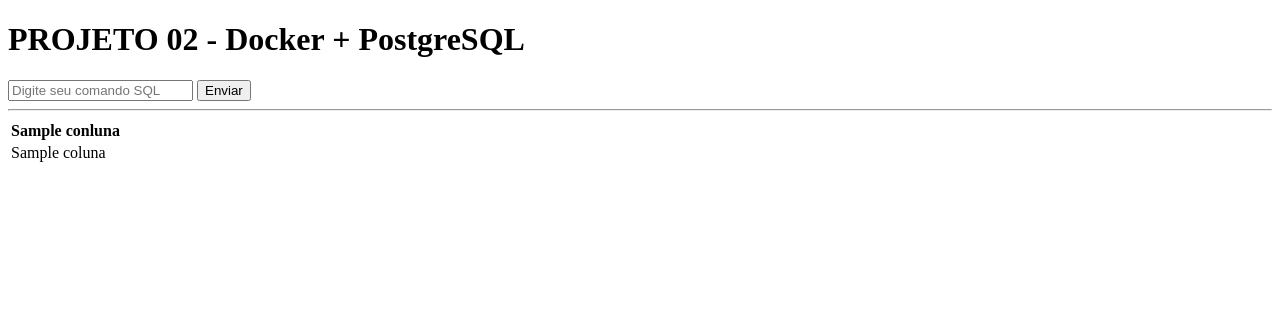
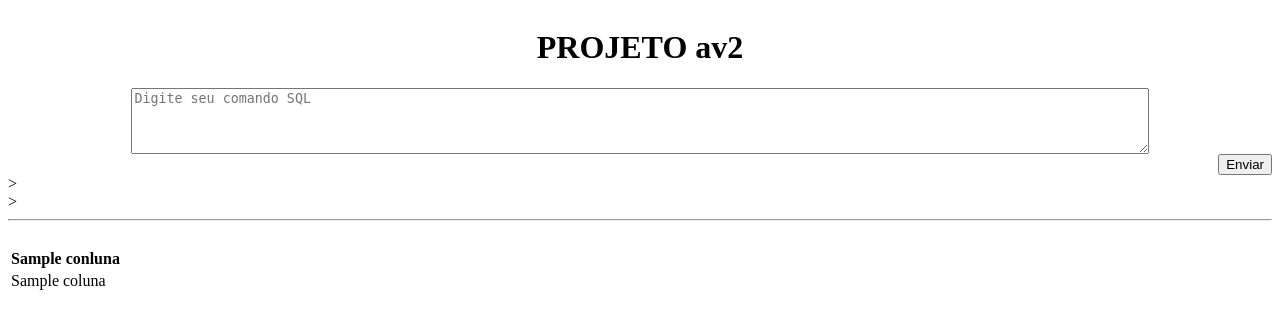
Before and after one commit to Rolyson/tic-server-av2, a Flask app: template app/templates/index.html in a window 1280 px wide. Shown: the top 329 px of the page. Run offline with Flask 3, Linux system fonts and the light colour scheme; the template is opened without the code that fills it: most values are stand-ins (such as "Sample title", 1, 10 or a date in 2020); some libraries are stand-ins or nearby versions.

Commit message:
iniciando o css

```diff
--- a/app/static/css/styles.css
+++ b/app/static/css/styles.css
@@ -1 +1,14 @@
-/** OBJETIVO OPTATIVO: criar estilos para a página.
+.d-felx{
+    display: flex;
+}
+
+.w-100{
+    width: 100%;
+}
+tr{
+    padding: 0.5rem;
+}
+
+th{
+    text-align: left;
+}
--- a/app/templates/index.html
+++ b/app/templates/index.html
@@ -8,28 +8,35 @@
     <link rel="stylesheet" href="https://fonts.googleapis.com/css2?family=Open+Sans:wght@400;600;700&display=swap">
     <link rel="icon" type="image/png" href="https://www.unifeso.edu.br/images/favicon.png" />
     <title>Projeto 02</title>
+
+
 </head>
 <body>
     <div class="container">
-        <header>
-            <h1>PROJETO 02 - Docker + PostgreSQL</h1>
+        <header class="d-felx w-100" style="justify-content: center;">
+            <h1>PROJETO av2</h1>
         </header>
 
         <section class="input-form">
             <form action="/" method="post">
-                <input type="text" name="comandoSQL" placeholder="Digite seu comando SQL">
-                <input type="submit" value="Enviar">
+
+                <div class="d-felx w-100" style="justify-content: center;">
+                    <textarea style="width: 80%;" rows="4" name="comandoSQL" placeholder="Digite seu comando SQL"></textarea>
+                </div>
+                <div class="d-felx w-100" style="justify-content: end;">
+                    <input type="submit" value="Enviar">
+                </div>
             </form>
-            {% if erro %} <!-- sintaxe Jinja2 -->
-                <div class="erro">{{ erro }} <!-- sintaxe Jinja2 --> </div>
-            {% endif %} <!-- sintaxe Jinja2 -->
+            {% if erro %} >
+                <div class="erro">{{ erro }} > </div>
+            {% endif %} >
         </section>
 
-        <!-- OBJETIVO OBRIGATÓRIO -->
-        <section class="resultados">
-            {% if consulta_resultado %} <!-- sintaxe Jinja2 -->
+        <section >
+            {% if consulta_resultado %} >
                 <hr/>
-                <table>
+                <br>
+                <table class="w-100">
                     <thead>
                         <tr>
                             {% for conluna in colunas %}
```
